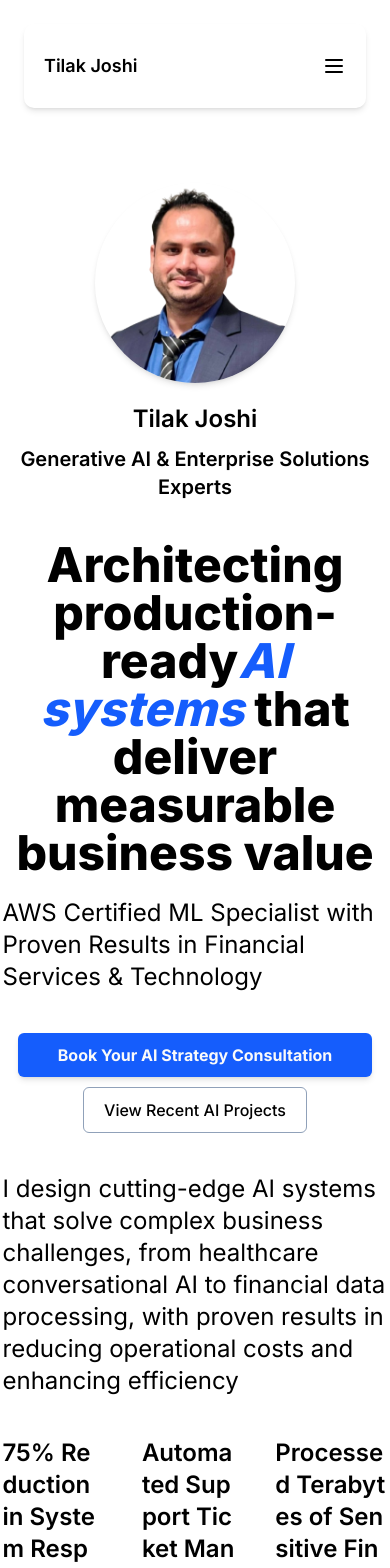
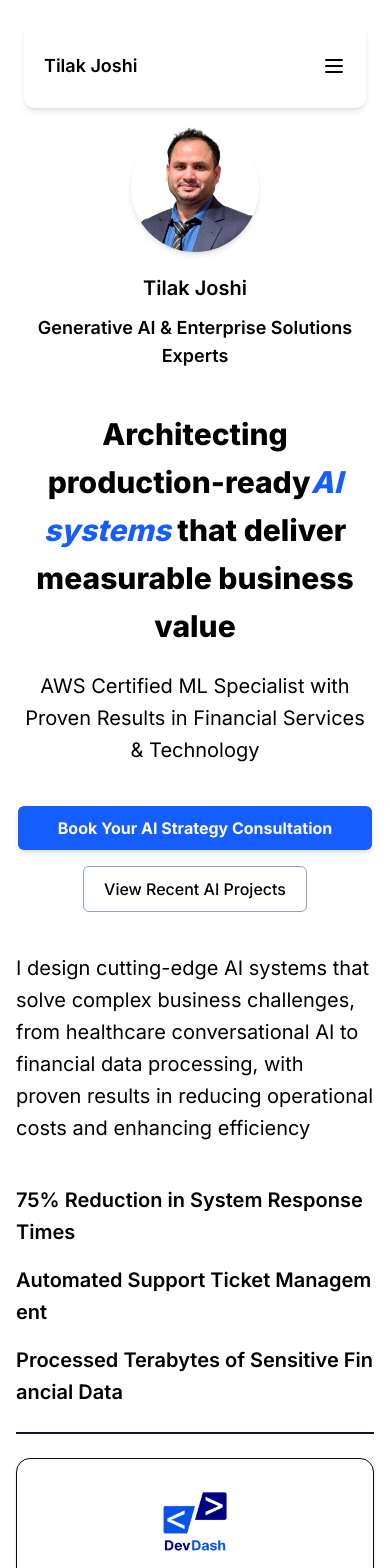
Before and after one commit to tilakmhn/tilak-website, a Next.js app: page / in a window 390 px wide. Shown: the top 1568 px of the page. Built offline with nearby package versions, Linux system fonts and the light colour scheme.

Commit message:
fix: Make about-section responsive

```diff
--- a/src/app/globals.css
+++ b/src/app/globals.css
@@ -51,6 +51,7 @@
 
 :root {
   --radius: 0.625rem;
+  --nav-height: 5.25rem;
   --background: oklch(1 0 0);
   --foreground: oklch(0.145 0 0);
   --card: oklch(1 0 0);
@@ -165,16 +166,27 @@
   }
 }
 
+/* Automatically adds offset for all elements with IDs */
+/* To scroll to respective section from navbar */
+/* Ensures section is not hidden by navbar */
+[id] {
+  scroll-margin-top: calc(var(--nav-height) + 30px);
+}
+
+.heading-1 {
+  @apply text-3xl mobile:text-4xl tablet:text-5xl leading-12 tracking-[-1.2%];
+}
+
 .heading-2 {
-  @apply text-3xl leading-8 tracking-[-0.6%];
+  @apply text-2xl mobile:text-3xl tablet:text-4xl leading-10 tracking-[-0.6%];
 }
 
 .heading-3 {
-  @apply text-2xl leading-8 tracking-[-0.5%];
+  @apply text-xl mobile:text-2xl tablet:text-3xl leading-8 tracking-[-0.5%];
 }
 
 .heading-4 {
-  @apply text-xl leading-7;
+  @apply text-lg mobile:text-xl tablet:text-2xl leading-7 tracking-[-0.2%];
 }
 
 .contact-card-gradient {
--- a/src/app/page.tsx
+++ b/src/app/page.tsx
@@ -12,7 +12,7 @@ export default function Home() {
     <>
       <Navbar />
 
-      <main className="pt-[183px] max-w-[385px] mx-auto flex flex-col w-full gap-20 mb-5">
+      <main className="pt-[calc(var(--nav-height)+40px)] mx-auto px-4 w-full max-w-screen-sm tablet:max-w-screen-md laptop:max-w-screen-lg flex flex-col gap-6 tablet:gap-8">
         <About />
         <HSeparator />
         <Experience />
--- a/src/components/about-section/cta-buttons-group.tsx
+++ b/src/components/about-section/cta-buttons-group.tsx
@@ -2,7 +2,7 @@ import React from "react";
 
 const CTAButtonsGroup = () => {
   return (
-    <div className="flex flex-col gap-2.5 text-base items-center">
+    <div className="flex flex-col gap-4 text-base items-center">
       <button className="bg-primary text-primary-foreground px-10 py-2.5 rounded-[6px] shadow-md font-bold">
         Book Your AI Strategy Consultation
       </button>
--- a/src/components/about-section/hero-headline.tsx
+++ b/src/components/about-section/hero-headline.tsx
@@ -3,15 +3,15 @@ import React from "react";
 const HeroHeadline = () => {
   return (
     <div className="flex flex-col gap-5">
-      <h1 className="font-extrabold text-5xl leading-12 tracking-[-1.2%] text-center">
+      <h1 className="heading-1 font-extrabold text-center">
         Architecting production-ready
         <span className="italic text-blue-600">AI systems</span> that deliver
         measurable business value
       </h1>
-      <h3 className="heading-3">
+      <h2 className="heading-3 text-center">
         AWS Certified ML Specialist with Proven Results in Financial Services &
         Technology
-      </h3>
+      </h2>
     </div>
   );
 };
--- a/src/components/about-section/index.tsx
+++ b/src/components/about-section/index.tsx
@@ -1,17 +1,17 @@
 import { Button } from "../ui/button";
 import CTAButtonsGroup from "./cta-buttons-group";
 import HeroHeadline from "./hero-headline";
-import Introduction from "./profile";
+import Profile from "./profile";
 import Summary from "./summary";
 
 const About = () => {
   return (
-    <div id="about-section" className="flex flex-col gap-10">
-      <Introduction />
+    <section id="about" className="flex flex-col gap-10">
+      <Profile />
       <HeroHeadline />
       <CTAButtonsGroup />
       <Summary />
-    </div>
+    </section>
   );
 };
 
--- a/src/components/about-section/profile.tsx
+++ b/src/components/about-section/profile.tsx
@@ -1,16 +1,16 @@
 import React from "react";
 import { Avatar, AvatarFallback, AvatarImage } from "../ui/avatar";
 
-const Introduction = () => {
+const Profile = () => {
   return (
     <div className="flex flex-col items-center gap-5">
-      <Avatar className="w-[200px] sm:20px h-[200px] shadow-md">
+      <Avatar className="w-32 h-32 tablet:w-48 tablet:h-48 shadow-md">
         <AvatarImage src="/profile.png" />
         <AvatarFallback>TJ</AvatarFallback>
       </Avatar>
       <div className="flex flex-col gap-2.5 items-center font-semibold text-center">
         <h3 className="heading-3">Tilak Joshi</h3>
-        <h4 className=" text-xl leading-7 tracking-[-0.5%]">
+        <h4 className="heading-4">
           Generative AI & Enterprise Solutions Experts
         </h4>
       </div>
@@ -18,4 +18,4 @@ const Introduction = () => {
   );
 };
 
-export default Introduction;
+export default Profile;
--- a/src/components/about-section/summary.tsx
+++ b/src/components/about-section/summary.tsx
@@ -12,7 +12,10 @@ const Summary = () => {
         from healthcare conversational AI to financial data processing, with
         proven results in reducing operational costs and enhancing efficiency
       </h3>
-      <div id="metrics" className="flex gap-10 overflow-hidden">
+      <div
+        id="metrics"
+        className="flex flex-wrap justify-start laptop:justify-center gap-x-8 gap-y-4"
+      >
         {metrics.map((metric, idx) => (
           <h3 className="heading-3 font-semibold break-all" key={idx}>
             {metric}
--- a/src/components/experience-section/index.tsx
+++ b/src/components/experience-section/index.tsx
@@ -42,7 +42,7 @@ const cardData = [
 
 const Experience = () => {
   return (
-    <div id="experience" className="flex flex-col gap-10">
+    <section id="experience" className="flex flex-col gap-10">
       {cardData.map((data, idx) => (
         <Card className="w-full gap-2 b-0" key={idx}>
           <CardHeader className="w-full">
@@ -57,7 +57,7 @@ const Experience = () => {
           </CardContent>
         </Card>
       ))}
-    </div>
+    </section>
   );
 };
 
--- a/src/components/expertise-section/index.tsx
+++ b/src/components/expertise-section/index.tsx
@@ -3,13 +3,13 @@ import TechStack from "./tech-stack";
 
 const Expertise = () => {
   return (
-    <div className="flex flex-col gap-10">
+    <section id="expertise" className="flex flex-col gap-10">
       <div className="flex flex-col gap-10">
         <h2 className="heading-2 font-bold">Expertise</h2>
         <TechStack />
       </div>
       <ExpertiseList />
-    </div>
+    </section>
   );
 };
 
--- a/src/components/navigation-menu/navbar.tsx
+++ b/src/components/navigation-menu/navbar.tsx
@@ -5,30 +5,30 @@ import { Menu } from "lucide-react";
 const navItems = [
   {
     text: "About",
-    link: "#",
+    link: "#about",
   },
   {
     text: "Experience",
-    link: "#",
+    link: "#experience",
   },
   {
     text: "Expertise",
-    link: "#",
+    link: "#expertise",
   },
   {
     text: "Projects",
-    link: "#",
+    link: "#projects",
   },
   {
     text: "Blog",
-    link: "#",
+    link: "/blog",
   },
 ];
 
 const Navbar = () => {
   return (
     <header>
-      <nav className="fixed top-0 inset-x-0 mx-auto w-[calc(100%-48px)] tablet:max-w-[1024px] mt-6 h-21 px-5 bg-background z-50 rounded-lg shadow-md flex justify-between items-center">
+      <nav className="fixed top-0 inset-x-0 mx-auto w-[calc(100%-48px)] tablet:max-w-[1024px] mt-6 h-[var(--nav-height)] px-5 bg-background z-50 rounded-lg shadow-md flex justify-between items-center">
         <span className="font-semibold text-lg">Tilak Joshi</span>
 
         <div className="hidden tablet:flex gap-6">
--- a/src/components/projects/index.tsx
+++ b/src/components/projects/index.tsx
@@ -34,14 +34,14 @@ const projectItems = [
 
 const Projects = () => {
   return (
-    <div className="flex flex-col gap-10">
+    <section id="projects" className="flex flex-col gap-10">
       <h2 className="heading-2 font-semibold">Recent AI Project Showcase</h2>
       <div className="grid grid-cols-1 mobile:grid-cols-2 tablet:grid-cols-4 gap-4">
         {projectItems.map((project, idx) => (
           <ProjectCard {...project} key={idx} />
         ))}
       </div>
-    </div>
+    </section>
   );
 };
 
```
